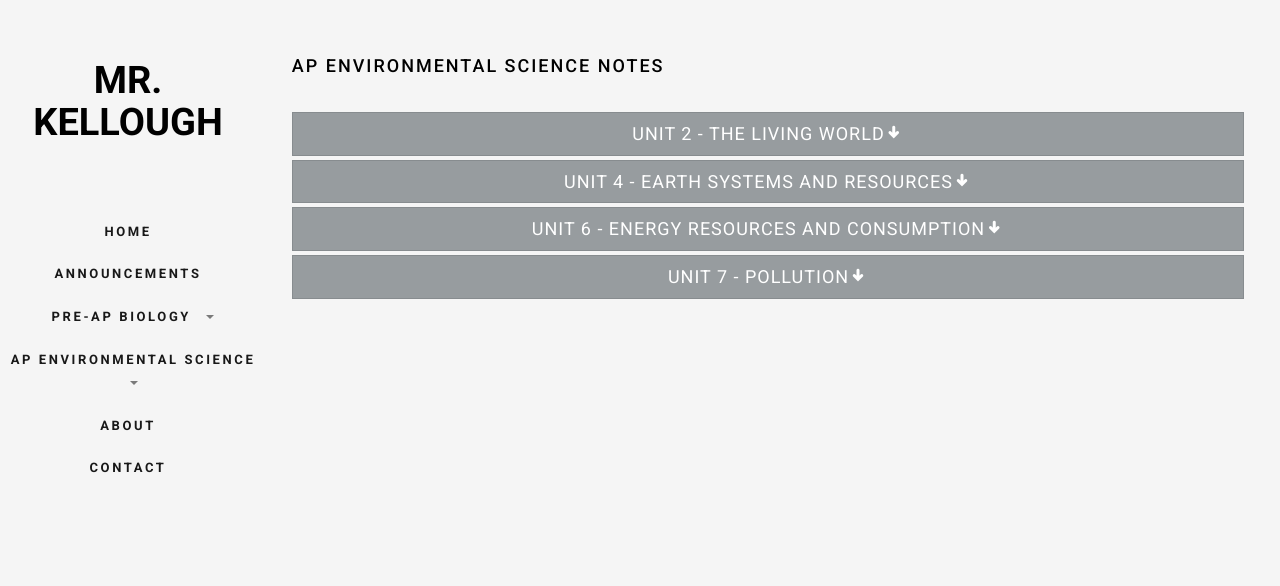
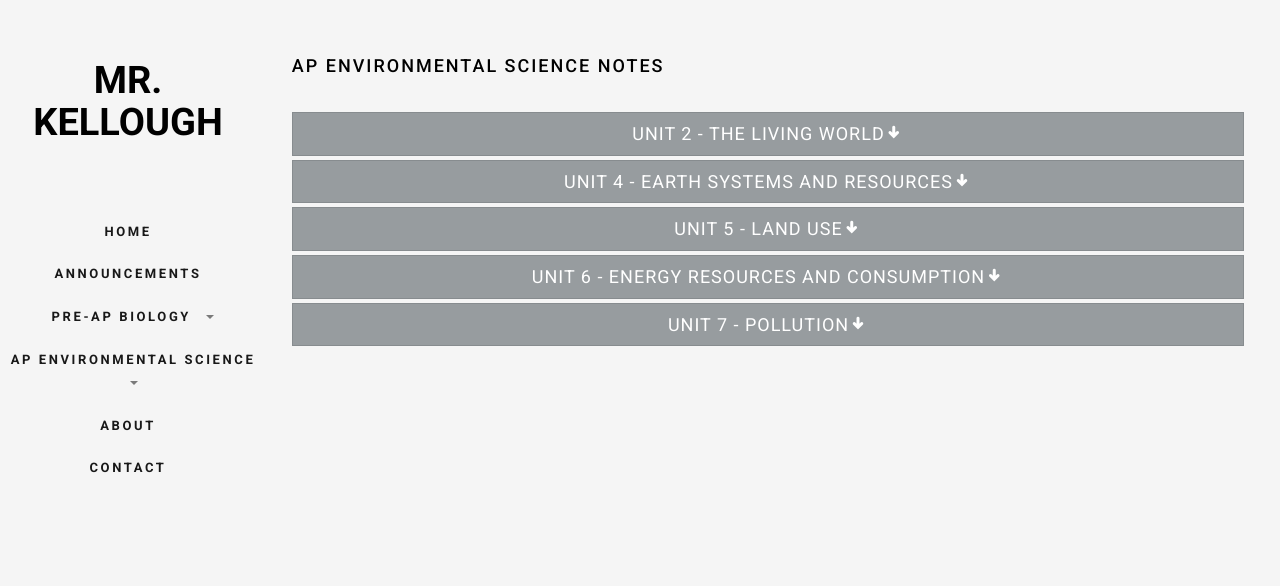
Before and after one commit to thomaskellough/crhs, a Flask app: page /environmental-science-notes in a window 1280 px wide. Shown: the top 586 px of the page. Run offline with Flask 2, Linux system fonts and the light colour scheme; some libraries are stand-ins or nearby versions; some web fonts are replaced.

```diff
--- a/crhs_web/routes.py
+++ b/crhs_web/routes.py
@@ -170,24 +170,24 @@ def evolution_storyboardthat():
     return render_template('evolution-storyboardthat.html', title='Evolution Storyboards')
 
 
+@app.route('/quizlet-air-pollution')
+def quizlet_air_pollution():
+    return render_template('quizlet-air-pollution.html', title='Air Pollution Flashcards')
+
+
 @app.route('/quizlet-biodiversity')
 def quizlet_biodiversity():
     return render_template('quizlet-biodiversity.html', title='Biodiversity Flashcards')
 
 
-@app.route('/water-resources-quizlet')
-def water_resources_quizlet():
-    return render_template('water-resources-quizlet.html', title='Water Resources Flashcards')
-
-
-@app.route('/quizlet-air-pollution')
-def quizlet_air_pollution():
-    return render_template('quizlet-air-pollution.html', title='Air Pollution Flashcards')
-
-
 @app.route('/quizlet-evolution')
 def quizlet_evolution():
     return render_template('quizlet-evolution.html', title='Evolution Flashcards')
+
+
+@app.route('/quizlet-land')
+def quizlet_land():
+    return render_template('quizlet-land.html', title='Land, Public & Private Flashcards')
 
 
 @app.route('/quizlet-nonrenewable-energy')
@@ -198,6 +198,11 @@ def quizlet_nonrenewable_energy():
 @app.route('/quizlet-renewable-energy')
 def quizlet_renewable_energy():
     return render_template('quizlet-renewable-energy.html', title='Renewable Energy Flashcards')
+
+
+@app.route('/water-resources-quizlet')
+def water_resources_quizlet():
+    return render_template('water-resources-quizlet.html', title='Water Resources Flashcards')
 
 
 @app.route('/quizlet-water-pollution')
--- a/crhs_web/templates/environmental-science-notes.html
+++ b/crhs_web/templates/environmental-science-notes.html
@@ -6,7 +6,7 @@
     <div class="fh5co-narrow-content">
         <h2 class="fh5co-heading">AP Environmental Science Notes</h2>
         <div class="animate-box" data-animate-effect="fadeInLeft">
-            <btn class="btn btn-block btn-school-2" data-toggle="collapse" href="#unit2-collapse" aria-expanded="True" aria-controls="unit1-collapse">
+            <btn class="btn btn-block btn-school-2" data-toggle="collapse" href="#unit2-collapse" aria-expanded="True" aria-controls="unit2-collapse">
                 Unit 2 - The Living World<span class="icon-arrow-down-thick"></span>
             </btn>
             <div class="row row-bottom-padded-md collapse" id="unit2-collapse">
@@ -28,7 +28,7 @@
             </div>
         </div>
         <div class="animate-box" data-animate-effect="fadeInLeft">
-            <btn class="btn btn-block btn-school-2" data-toggle="collapse" href="#unit4-collapse" aria-expanded="True" aria-controls="unit1-collapse">
+            <btn class="btn btn-block btn-school-2" data-toggle="collapse" href="#unit4-collapse" aria-expanded="True" aria-controls="unit4-collapse">
                 Unit 4 - Earth Systems and Resources<span class="icon-arrow-down-thick"></span>
             </btn>
             <div class="row row-bottom-padded-md collapse" id="unit4-collapse">
@@ -59,6 +59,26 @@
                                 <li><a class="list-group-item list-group-item-school-1" href="/apes-ch9-p5" target="_blank">Period 5</a></li>
                                 <li><a class="list-group-item list-group-item-school-1" href="/apes-ch9-p6" target="_blank">Period 6</a></li>
                                 <li><a class="list-group-item list-group-item-school-1" href="/apes-ch9-p7" target="_blank">Period 7</a></li>
+                            </ul>
+                        </div>
+                    </div>
+                </div>
+            </div>
+        </div>
+        <div class="animate-box" data-animate-effect="fadeInLeft">
+            <btn class="btn btn-block btn-school-2" data-toggle="collapse" href="#unit5-collapse" aria-expanded="True" aria-controls="unit5-collapse">
+                Unit 5 - Land Use<span class="icon-arrow-down-thick"></span>
+            </btn>
+            <div class="row row-bottom-padded-md collapse" id="unit5-collapse">
+                <div class="col-md-3 col-sm-6 col-padding animate-box" data-animate-effect="fadeInLeft">
+                    <div class="blog-entry">
+                        <a class="blog-img"><img src="static/images/aerial-bird-s-eye-view-cropland-636342.jpg" class="img-responsive img-notes" alt="Land Img"></a>
+                        <div class="desc">
+                            <h3><a>Chapter 10 - Land, Public and Private</a></h3>
+                            <ul class="list-unstyled">
+                                <li><a class="list-group-item list-group-item-school-1" href="static/files/Chapter 10 - Land, Public and Private.pdf" target="_blank">Chapter 10 Notes</a></li>
+                                <li><a class="list-group-item list-group-item-school-1" href="/quizlet-land" target="_blank">Flashcards</a></li>
+                                <li><a class="list-group-item list-group-item-school-1" href="/static/files/Chapter 10 - Land, Public & Private Study Guide (Chapter 18 Questions too!).docx" target="_blank">Study Guide</a></li>
                             </ul>
                         </div>
                     </div>
@@ -99,7 +119,7 @@
             </div>
         </div>
         <div class="animate-box" data-animate-effect="fadeInLeft">
-            <btn class="btn btn-block btn-school-2" data-toggle="collapse" href="#unit7-collapse" aria-expanded="True" aria-controls="unit1-collapse">
+            <btn class="btn btn-block btn-school-2" data-toggle="collapse" href="#unit7-collapse" aria-expanded="True" aria-controls="unit7-collapse">
                 Unit 7 - Pollution<span class="icon-arrow-down-thick"></span>
             </btn>
             <div class="row row-bottom-padded-md collapse" id="unit7-collapse">
```
Also changed, not shown: crhs_web/templates/environmental-science-videos.html (+19 -2 lines), crhs_web/templates/quizlet-land.html (added, +14 -0 lines), crhs_web/static/images/aerial-bird-s-eye-view-cropland-636342.jpg (added), 2 other files.
